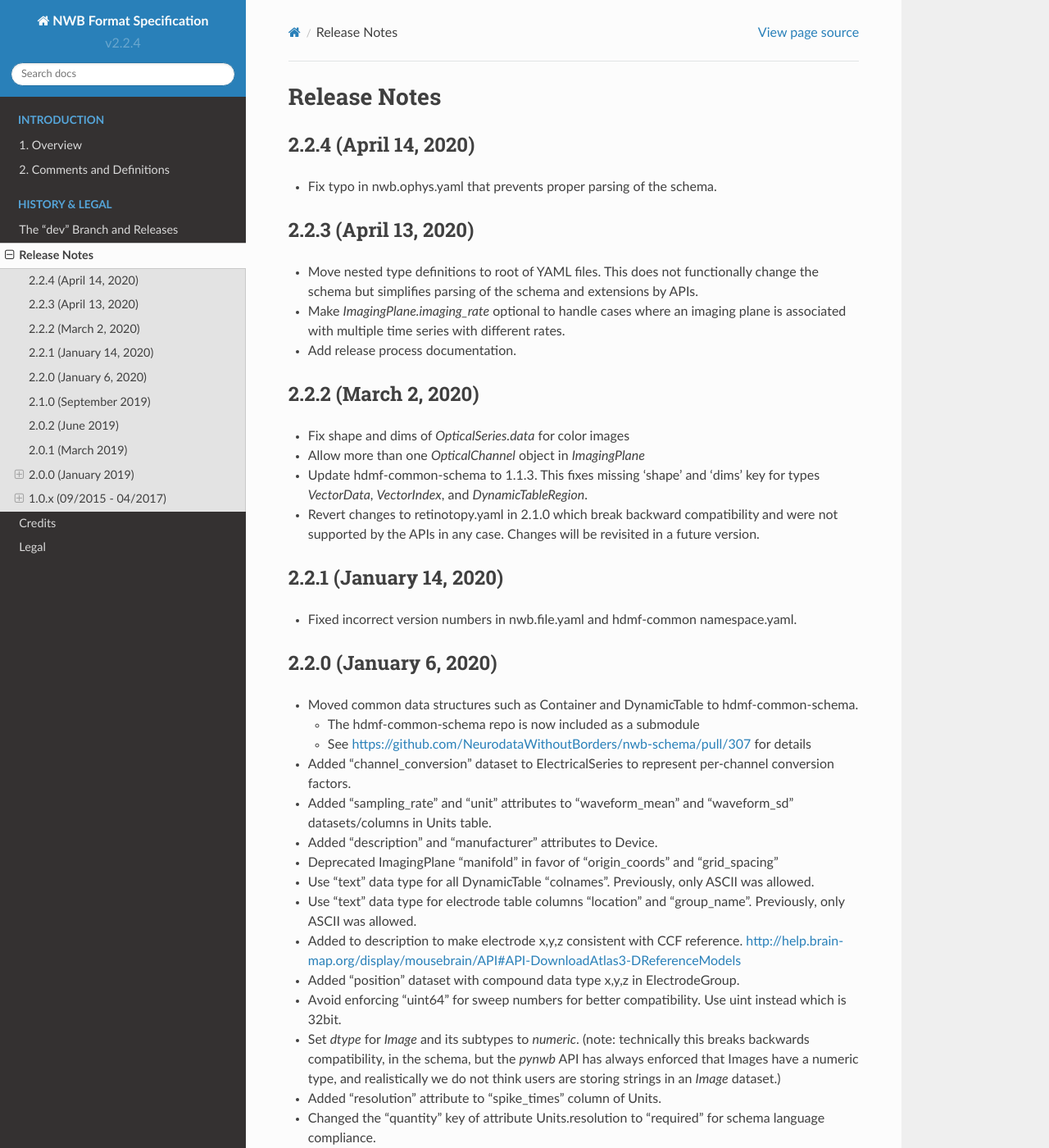
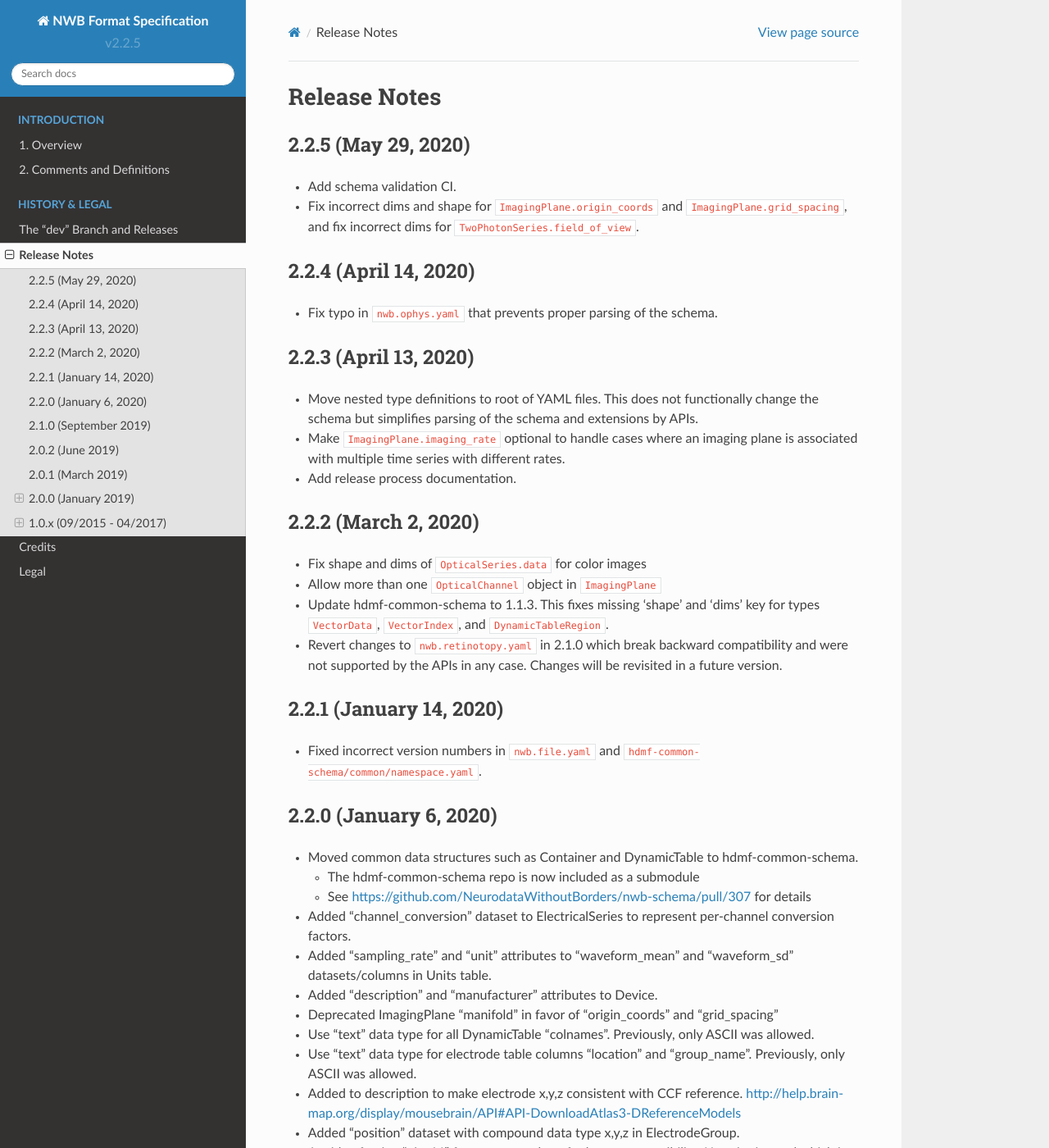
Before and after one commit to NeurodataWithoutBorders/nwb-schema, a Sphinx documentation site: the page built from docs/format/source/format_release_notes.rst, in a window 1280 px wide and 1400 px high. Shown: the whole window at 82% size. Built offline with Sphinx 7.4.7 and the Read the Docs theme 2.0.0, drawn with Linux system fonts in a browser that asks for light colours.

Commit message:
Fix dims and shape of ImagingPlane and TwoPhotonSeries datasets (#445)

```diff
--- a/docs/format/source/conf.py
+++ b/docs/format/source/conf.py
@@ -36,7 +36,7 @@ def run_doc_autogen(_):
 
 def setup(app):
    app.connect('builder-inited', run_doc_autogen)
-   app.add_stylesheet("theme_overrides.css")  # overrides for wide tables in RTD theme
+   app.add_css_file("theme_overrides.css")  # overrides for wide tables in RTD theme
 
 
 # -- ext settings -----------------------------------------------------
@@ -83,7 +83,7 @@ copyright = u'2017-2020, Neurodata Without Borders'
 # built documents.
 #
 # The short X.Y version.
-version = 'v2.2.4'
+version = 'v2.2.5'
 # The full version, including alpha/beta/rc tags.
 release = version
 
--- a/docs/format/source/format_release_notes.rst
+++ b/docs/format/source/format_release_notes.rst
@@ -1,30 +1,36 @@
 Release Notes
 =============
+
+2.2.5 (May 29, 2020)
+----------------------
+
+- Add schema validation CI.
+- Fix incorrect dims and shape for ``ImagingPlane.origin_coords`` and ``ImagingPlane.grid_spacing``, and fix incorrect dims for ``TwoPhotonSeries.field_of_view``.
 
 2.2.4 (April 14, 2020)
 ----------------------
 
-- Fix typo in nwb.ophys.yaml that prevents proper parsing of the schema.
+- Fix typo in ``nwb.ophys.yaml`` that prevents proper parsing of the schema.
 
 2.2.3 (April 13, 2020)
 ----------------------
 
 - Move nested type definitions to root of YAML files. This does not functionally change the schema but simplifies parsing of the schema and extensions by APIs.
-- Make `ImagingPlane.imaging_rate` optional to handle cases where an imaging plane is associated with multiple time series with different rates.
+- Make ``ImagingPlane.imaging_rate`` optional to handle cases where an imaging plane is associated with multiple time series with different rates.
 - Add release process documentation.
 
 2.2.2 (March 2, 2020)
 ---------------------
 
-- Fix shape and dims of `OpticalSeries.data` for color images
-- Allow more than one `OpticalChannel` object in `ImagingPlane`
-- Update hdmf-common-schema to 1.1.3. This fixes missing 'shape' and 'dims' key for types `VectorData`, `VectorIndex`, and `DynamicTableRegion`.
-- Revert changes to retinotopy.yaml in 2.1.0 which break backward compatibility and were not supported by the APIs in any case. Changes will be revisited in a future version.
+- Fix shape and dims of ``OpticalSeries.data`` for color images
+- Allow more than one ``OpticalChannel`` object in ``ImagingPlane``
+- Update hdmf-common-schema to 1.1.3. This fixes missing 'shape' and 'dims' key for types ``VectorData``, ``VectorIndex``, and ``DynamicTableRegion``.
+- Revert changes to ``nwb.retinotopy.yaml`` in 2.1.0 which break backward compatibility and were not supported by the APIs in any case. Changes will be revisited in a future version.
 
 2.2.1 (January 14, 2020)
 ------------------------
 
-- Fixed incorrect version numbers in nwb.file.yaml and hdmf-common namespace.yaml.
+- Fixed incorrect version numbers in ``nwb.file.yaml`` and ``hdmf-common-schema/common/namespace.yaml``.
 
 2.2.0 (January 6, 2020)
 -----------------------
```
Also changed, not shown: 3 other files.
